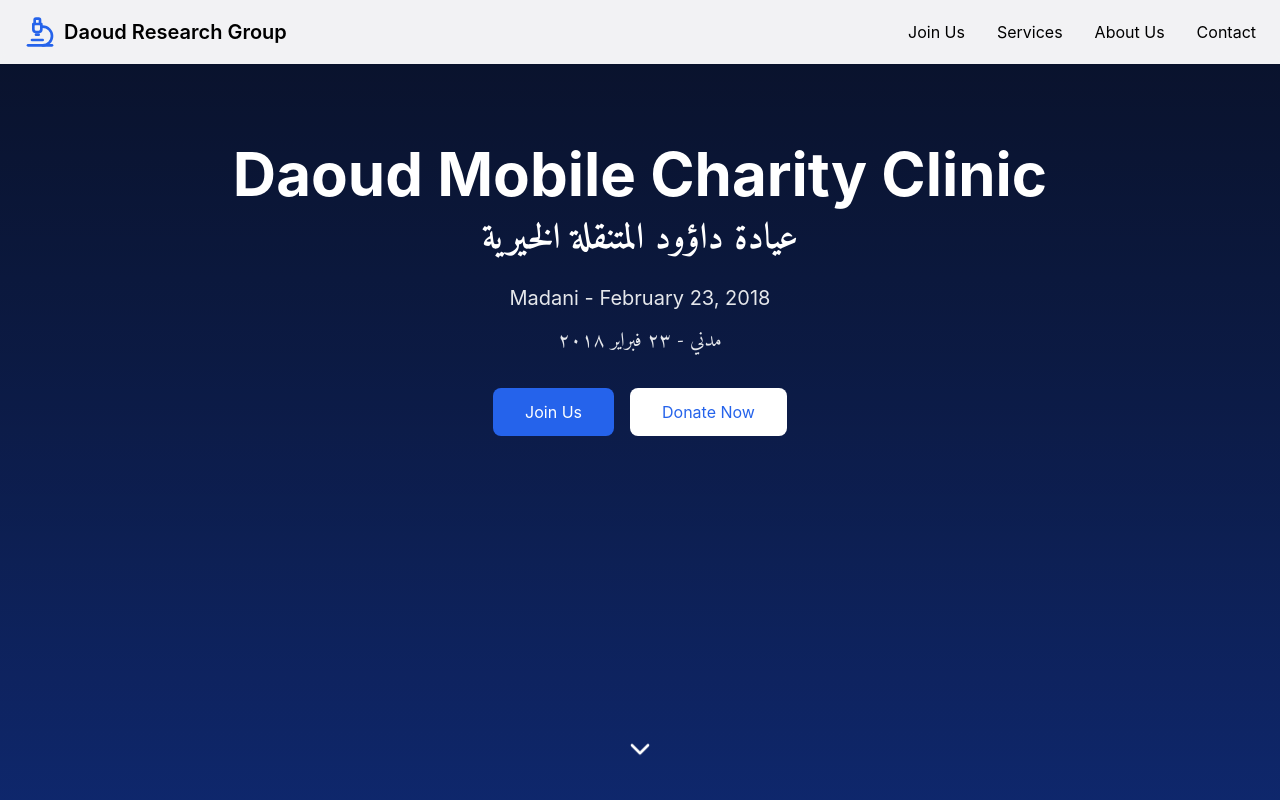
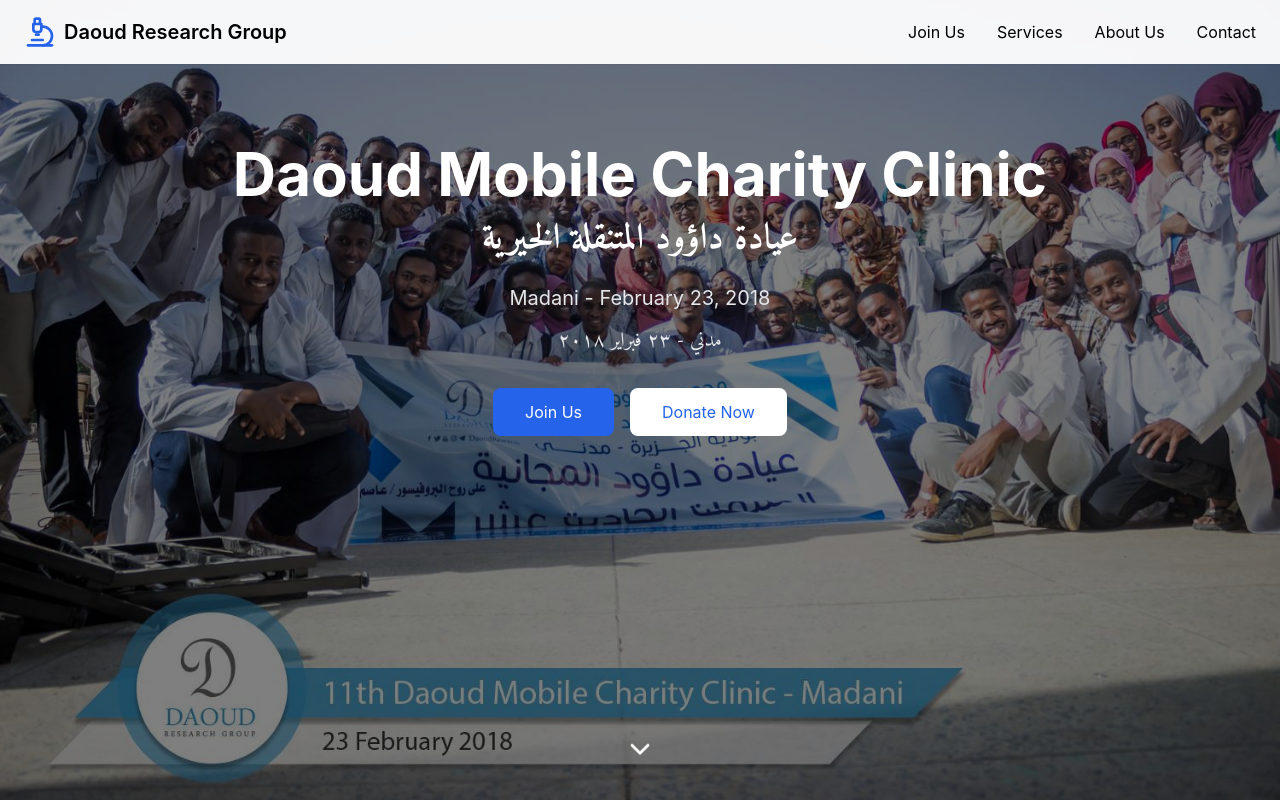
Before and after one commit to ymy97/daoud-research-group, a React (Vite) app: page / in a window 1280 px wide. Shown: the top 800 px of the page. Built offline with nearby package versions, Linux system fonts and the light colour scheme.

Commit message:
Add hero background image

```diff
--- a/src/App.tsx
+++ b/src/App.tsx
@@ -28,9 +28,14 @@
       </nav>
 
       {/* Hero Section */}
-      <header className="relative min-h-screen pt-16 bg-gradient-to-b from-blue-900 to-blue-700">
+      <header className="relative min-h-screen pt-16">
         <div className="absolute inset-0">
-          <div className="absolute inset-0 bg-gradient-to-b from-black/70 to-black/50"></div>
+          {/* Background Image */}
+          <div
+            className="absolute inset-0 bg-cover bg-center"
+            style={{ backgroundImage: 'url("/daoud-research-group/images/backgrounds/hero-bg.jpg")' }}
+          ></div>
+          <div className="absolute inset-0 bg-black/50"></div>
         </div>
 
         <div className="relative z-10 h-full flex items-center">
@@ -56,6 +61,7 @@
               </button>
             </div>
           </div>
+
         </div>
 
         <div className="absolute bottom-8 left-1/2 transform -translate-x-1/2 z-10">
```
Also changed, not shown: public/images/backgrounds/hero-bg.jpg (added).
